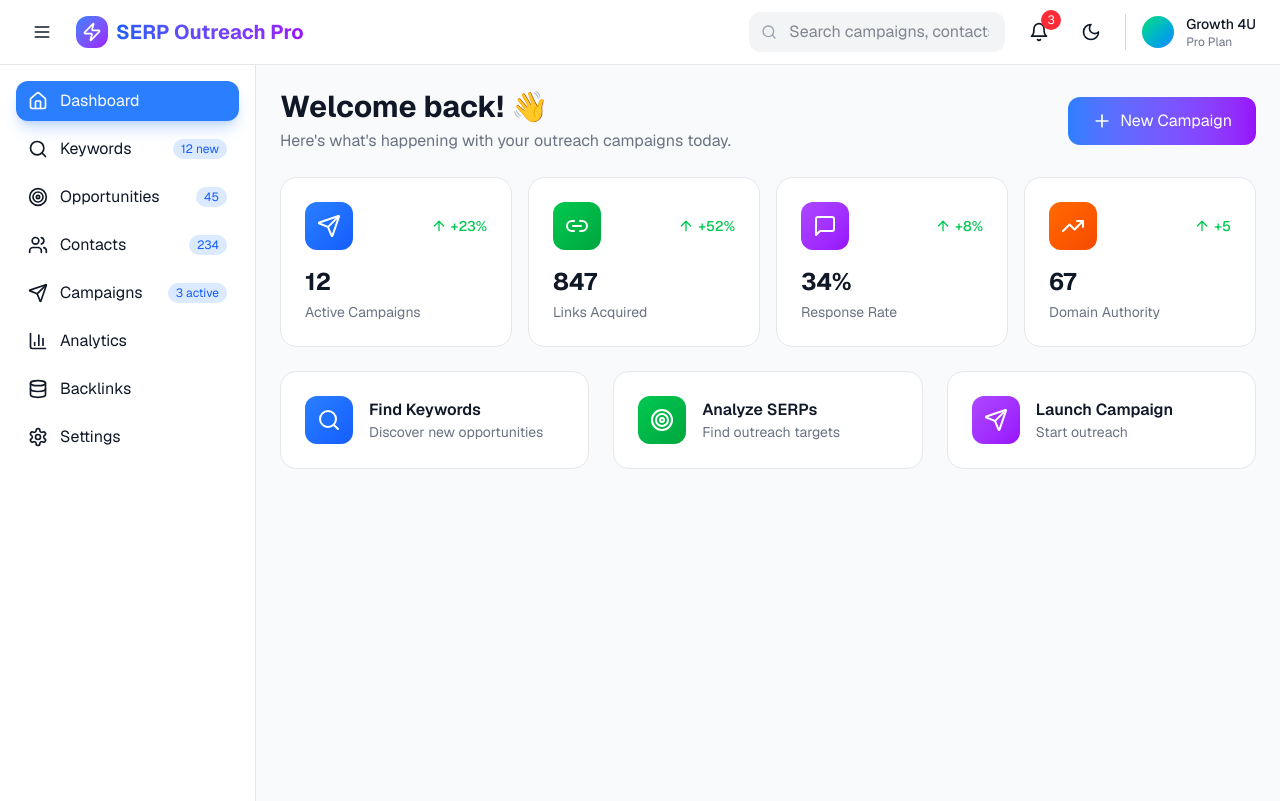
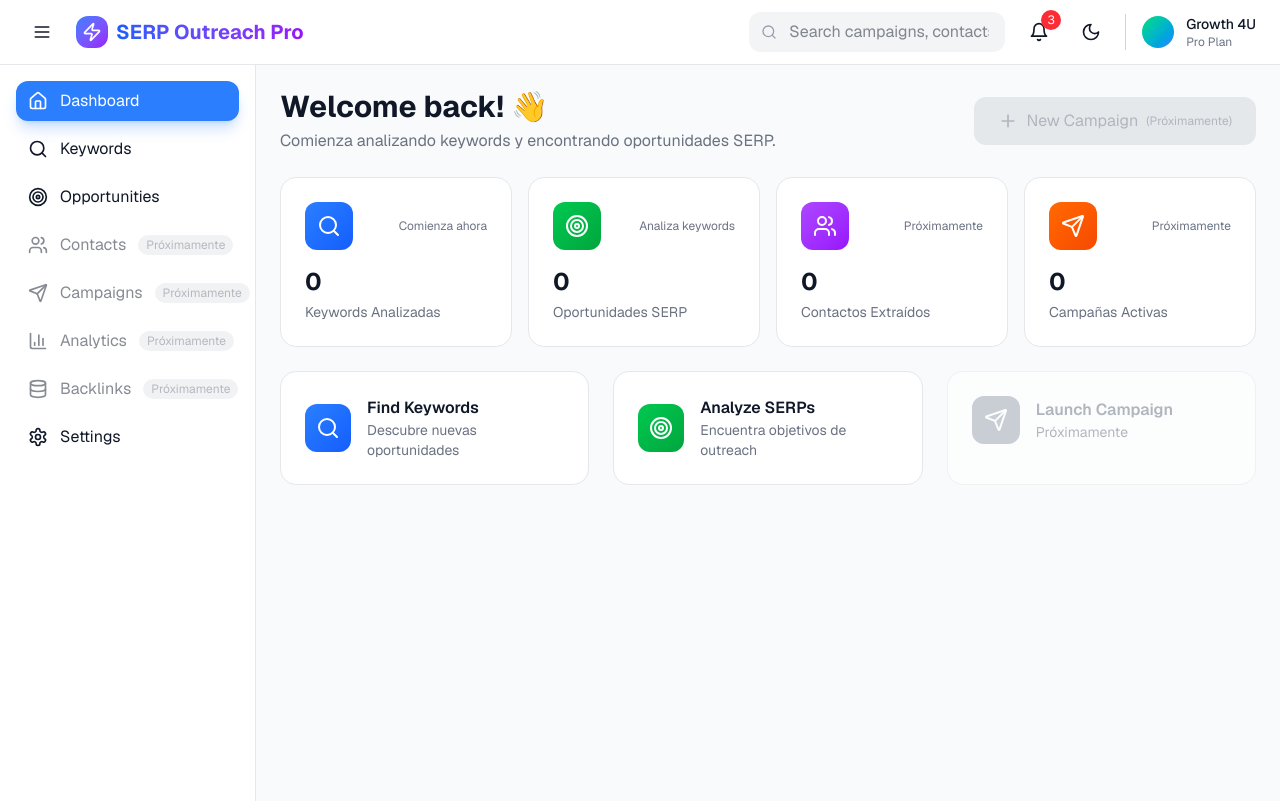
Before and after one commit to G4USystems/SERPOutreach, a Next.js app: page / in a window 1280 px wide. Built offline with nearby package versions, Linux system fonts and the light colour scheme.

Commit message:
Disable unimplemented features and show only active functionality

```diff
--- a/components/outreach-tool.tsx
+++ b/components/outreach-tool.tsx
@@ -94,22 +94,25 @@ export default function OutreachTool() {
           sticky top-16 transition-all duration-300 overflow-hidden`}>
           <nav className="p-4 space-y-2">
             {[
-              { icon: Home, label: 'Dashboard', id: 'dashboard', badge: null },
-              { icon: Search, label: 'Keywords', id: 'keywords', badge: '12 new' },
-              { icon: Target, label: 'Opportunities', id: 'opportunities', badge: '45' },
-              { icon: Users, label: 'Contacts', id: 'contacts', badge: '234' },
-              { icon: Send, label: 'Campaigns', id: 'campaigns', badge: '3 active' },
-              { icon: BarChart3, label: 'Analytics', id: 'analytics', badge: null },
-              { icon: Database, label: 'Backlinks', id: 'backlinks', badge: null },
-              { icon: Settings, label: 'Settings', id: 'settings', badge: null },
+              { icon: Home, label: 'Dashboard', id: 'dashboard', badge: null, enabled: true },
+              { icon: Search, label: 'Keywords', id: 'keywords', badge: null, enabled: true },
+              { icon: Target, label: 'Opportunities', id: 'opportunities', badge: null, enabled: true },
+              { icon: Users, label: 'Contacts', id: 'contacts', badge: 'Próximamente', enabled: false },
+              { icon: Send, label: 'Campaigns', id: 'campaigns', badge: 'Próximamente', enabled: false },
+              { icon: BarChart3, label: 'Analytics', id: 'analytics', badge: 'Próximamente', enabled: false },
+              { icon: Database, label: 'Backlinks', id: 'backlinks', badge: 'Próximamente', enabled: false },
+              { icon: Settings, label: 'Settings', id: 'settings', badge: null, enabled: true },
             ].map((item) => (
               <button
                 key={item.id}
-                onClick={() => setCurrentPage(item.id)}
+                onClick={() => item.enabled && setCurrentPage(item.id)}
+                disabled={!item.enabled}
                 className={`w-full flex items-center gap-3 px-3 py-2 rounded-lg transition-all
-                  ${currentPage === item.id
-                    ? 'bg-blue-500 text-white shadow-lg shadow-blue-500/25'
-                    : 'hover:bg-gray-100 dark:hover:bg-gray-700'}`}
+                  ${!item.enabled
+                    ? 'opacity-50 cursor-not-allowed'
+                    : currentPage === item.id
+                      ? 'bg-blue-500 text-white shadow-lg shadow-blue-500/25'
+                      : 'hover:bg-gray-100 dark:hover:bg-gray-700'}`}
               >
                 <item.icon className="w-5 h-5 flex-shrink-0" />
                 {sidebarOpen && (
@@ -117,9 +120,11 @@ export default function OutreachTool() {
                     <span className="flex-1 text-left">{item.label}</span>
                     {item.badge && (
                       <span className={`text-xs px-2 py-0.5 rounded-full ${
-                        currentPage === item.id
-                          ? 'bg-white/20 text-white'
-                          : 'bg-blue-100 text-blue-600 dark:bg-blue-900 dark:text-blue-300'
+                        !item.enabled
+                          ? 'bg-gray-200 text-gray-500 dark:bg-gray-700 dark:text-gray-400'
+                          : currentPage === item.id
+                            ? 'bg-white/20 text-white'
+                            : 'bg-blue-100 text-blue-600 dark:bg-blue-900 dark:text-blue-300'
                       }`}>
                         {item.badge}
                       </span>
@@ -139,6 +144,7 @@ export default function OutreachTool() {
           {currentPage === 'contacts' && <ContactsPage darkMode={darkMode} />}
           {currentPage === 'campaigns' && <CampaignsPage darkMode={darkMode} />}
           {currentPage === 'analytics' && <AnalyticsPage darkMode={darkMode} />}
+          {currentPage === 'settings' && <SettingsPage darkMode={darkMode} />}
         </main>
       </div>
     </div>
@@ -152,35 +158,35 @@ function Dashboard({ darkMode }: { darkMode: boolean }) {
 
   const stats = [
     {
-      label: 'Active Campaigns',
-      value: '12',
-      change: '+23%',
+      label: 'Keywords Analizadas',
+      value: '0',
+      change: 'Comienza ahora',
       trend: 'up',
-      icon: Send,
+      icon: Search,
       color: 'from-blue-500 to-blue-600'
     },
     {
-      label: 'Links Acquired',
-      value: '847',
-      change: '+52%',
+      label: 'Oportunidades SERP',
+      value: '0',
+      change: 'Analiza keywords',
       trend: 'up',
-      icon: Link2,
+      icon: Target,
       color: 'from-green-500 to-green-600'
     },
     {
-      label: 'Response Rate',
-      value: '34%',
-      change: '+8%',
+      label: 'Contactos Extraídos',
+      value: '0',
+      change: 'Próximamente',
       trend: 'up',
-      icon: MessageSquare,
+      icon: Users,
       color: 'from-purple-500 to-purple-600'
     },
     {
-      label: 'Domain Authority',
-      value: '67',
-      change: '+5',
+      label: 'Campañas Activas',
+      value: '0',
+      change: 'Próximamente',
       trend: 'up',
-      icon: TrendingUp,
+      icon: Send,
       color: 'from-orange-500 to-orange-600'
     },
   ];
@@ -191,13 +197,16 @@ function Dashboard({ darkMode }: { darkMode: boolean }) {
         <div>
           <h1 className="text-3xl font-bold">Welcome back! 👋</h1>
           <p className="text-gray-500 dark:text-gray-400 mt-1">
-            Here's what's happening with your outreach campaigns today.
+            Comienza analizando keywords y encontrando oportunidades SERP.
           </p>
         </div>
-        <button className="px-6 py-3 bg-gradient-to-r from-blue-500 to-purple-600 text-white rounded-lg
-          hover:shadow-lg hover:shadow-purple-500/25 transition-all duration-200 flex items-center gap-2">
+        <button
+          disabled
+          className="px-6 py-3 bg-gray-300 dark:bg-gray-700 text-gray-500 dark:text-gray-400 rounded-lg
+            cursor-not-allowed flex items-center gap-2 opacity-50">
           <Plus className="w-5 h-5" />
           New Campaign
+          <span className="text-xs">(Próximamente)</span>
         </button>
       </div>
 
@@ -211,9 +220,7 @@ function Dashboard({ darkMode }: { darkMode: boolean }) {
                 flex items-center justify-center group-hover:scale-110 transition-transform`}>
                 <stat.icon className="w-6 h-6 text-white" />
               </div>
-              <span className={`text-sm font-medium flex items-center gap-1
-                ${stat.trend === 'up' ? 'text-green-500' : 'text-red-500'}`}>
-                {stat.trend === 'up' ? <ArrowUp className="w-4 h-4" /> : <ArrowDown className="w-4 h-4" />}
+              <span className="text-xs text-gray-500 dark:text-gray-400">
                 {stat.change}
               </span>
             </div>
@@ -225,7 +232,9 @@ function Dashboard({ darkMode }: { darkMode: boolean }) {
 
       {/* Quick Actions */}
       <div className="grid grid-cols-1 lg:grid-cols-3 gap-6">
-        <div className={`${cardBg} ${borderColor} border rounded-xl p-6 hover:shadow-lg transition-all cursor-pointer group`}>
+        <button
+          onClick={() => window.location.href = '#keywords'}
+          className={`${cardBg} ${borderColor} border rounded-xl p-6 hover:shadow-lg transition-all cursor-pointer group text-left`}>
           <div className="flex items-center gap-4">
             <div className="w-12 h-12 bg-gradient-to-br from-blue-500 to-blue-600 rounded-lg
               flex items-center justify-center group-hover:scale-110 transition-transform">
@@ -233,12 +242,14 @@ function Dashboard({ darkMode }: { darkMode: boolean }) {
             </div>
             <div>
               <h3 className="font-semibold">Find Keywords</h3>
-              <p className="text-sm text-gray-500 dark:text-gray-400">Discover new opportunities</p>
+              <p className="text-sm text-gray-500 dark:text-gray-400">Descubre nuevas oportunidades</p>
             </div>
           </div>
-        </div>
+        </button>
 
-        <div className={`${cardBg} ${borderColor} border rounded-xl p-6 hover:shadow-lg transition-all cursor-pointer group`}>
+        <button
+          onClick={() => window.location.href = '#opportunities'}
+          className={`${cardBg} ${borderColor} border rounded-xl p-6 hover:shadow-lg transition-all cursor-pointer group text-left`}>
           <div className="flex items-center gap-4">
             <div className="w-12 h-12 bg-gradient-to-br from-green-500 to-green-600 rounded-lg
               flex items-center justify-center group-hover:scale-110 transition-transform">
@@ -246,20 +257,20 @@ function Dashboard({ darkMode }: { darkMode: boolean }) {
             </div>
             <div>
               <h3 className="font-semibold">Analyze SERPs</h3>
-              <p className="text-sm text-gray-500 dark:text-gray-400">Find outreach targets</p>
+              <p className="text-sm text-gray-500 dark:text-gray-400">Encuentra objetivos de outreach</p>
             </div>
           </div>
-        </div>
+        </button>
 
-        <div className={`${cardBg} ${borderColor} border rounded-xl p-6 hover:shadow-lg transition-all cursor-pointer group`}>
+        <div className={`${cardBg} ${borderColor} border rounded-xl p-6 opacity-50 cursor-not-allowed`}>
           <div className="flex items-center gap-4">
-            <div className="w-12 h-12 bg-gradient-to-br from-purple-500 to-purple-600 rounded-lg
-              flex items-center justify-center group-hover:scale-110 transition-transform">
+            <div className="w-12 h-12 bg-gray-400 dark:bg-gray-600 rounded-lg
+              flex items-center justify-center">
               <Send className="w-6 h-6 text-white" />
             </div>
             <div>
-              <h3 className="font-semibold">Launch Campaign</h3>
-              <p className="text-sm text-gray-500 dark:text-gray-400">Start outreach</p>
+              <h3 className="font-semibold text-gray-500 dark:text-gray-400">Launch Campaign</h3>
+              <p className="text-sm text-gray-500 dark:text-gray-400">Próximamente</p>
             </div>
           </div>
         </div>
@@ -381,18 +392,109 @@ function AnalyticsPage({ darkMode }: { darkMode: boolean }) {
     <div className="space-y-6">
       <div className="flex justify-between items-center">
         <h1 className="text-3xl font-bold">Analytics</h1>
-        <button className={`px-4 py-2 ${cardBg} ${borderColor} border rounded-lg
-          hover:shadow-md transition-all flex items-center gap-2`}>
+        <button
+          disabled
+          className="px-4 py-2 bg-gray-300 dark:bg-gray-700 text-gray-500 dark:text-gray-400 rounded-lg
+            cursor-not-allowed flex items-center gap-2 opacity-50">
           <Download className="w-4 h-4" />
           Export Report
         </button>
       </div>
 
       <div className={`${cardBg} ${borderColor} border rounded-xl p-6`}>
-        <p className="text-center text-gray-500 dark:text-gray-400 py-12">
-          Analytics will be available once you have campaign data
-        </p>
+        <div className="text-center py-12">
+          <Activity className="w-16 h-16 mx-auto text-gray-400 mb-4" />
+          <p className="text-gray-500 dark:text-gray-400 text-lg font-medium mb-2">
+            Analytics Próximamente
+          </p>
+          <p className="text-gray-400 dark:text-gray-500 text-sm">
+            Las métricas estarán disponibles una vez que tengas datos de campañas
+          </p>
+        </div>
       </div>
     </div>
   );
 }
+
+// Settings Page
+function SettingsPage({ darkMode }: { darkMode: boolean }) {
+  const cardBg = darkMode ? 'bg-gray-800' : 'bg-white';
+  const borderColor = darkMode ? 'border-gray-700' : 'border-gray-200';
+
+  return (
+    <div className="space-y-6">
+      <h1 className="text-3xl font-bold">Settings</h1>
+
+      <div className={`${cardBg} ${borderColor} border rounded-xl p-6`}>
+        <h2 className="text-xl font-semibold mb-4">Webhooks Configuration</h2>
+        <div className="space-y-4">
+          <div>
+            <label className="block text-sm font-medium mb-2">Keywords Webhook</label>
+            <input
+              type="text"
+              value="https://n8n-growth4u-u37225.vm.elestio.app/webhook/v0-KWs"
+              readOnly
+              className={`w-full px-4 py-2 rounded-lg ${darkMode ? 'bg-gray-700' : 'bg-gray-100'}
+                focus:outline-none focus:ring-2 focus:ring-blue-500`}
+            />
+            <p className="text-xs text-gray-500 dark:text-gray-400 mt-1">✅ Activo</p>
+          </div>
+
+          <div>
+            <label className="block text-sm font-medium mb-2">SERP Analysis Webhook</label>
+            <input
+              type="text"
+              value="https://n8n-growth4u-u37225.vm.elestio.app/webhook/SERP-outreach"
+              readOnly
+              className={`w-full px-4 py-2 rounded-lg ${darkMode ? 'bg-gray-700' : 'bg-gray-100'}
+                focus:outline-none focus:ring-2 focus:ring-blue-500`}
+            />
+            <p className="text-xs text-gray-500 dark:text-gray-400 mt-1">✅ Activo</p>
+          </div>
+
+          <div className="opacity-50">
+            <label className="block text-sm font-medium mb-2">Contact Enrichment Webhook</label>
+            <input
+              type="text"
+              placeholder="Próximamente"
+              disabled
+              className={`w-full px-4 py-2 rounded-lg ${darkMode ? 'bg-gray-700' : 'bg-gray-100'}
+                cursor-not-allowed`}
+            />
+            <p className="text-xs text-gray-500 dark:text-gray-400 mt-1">⏳ Próximamente</p>
+          </div>
+
+          <div className="opacity-50">
+            <label className="block text-sm font-medium mb-2">Campaign Execution Webhook</label>
+            <input
+              type="text"
+              placeholder="Próximamente"
+              disabled
+              className={`w-full px-4 py-2 rounded-lg ${darkMode ? 'bg-gray-700' : 'bg-gray-100'}
+                cursor-not-allowed`}
+            />
+            <p className="text-xs text-gray-500 dark:text-gray-400 mt-1">⏳ Próximamente</p>
+          </div>
+        </div>
+      </div>
+
+      <div className={`${cardBg} ${borderColor} border rounded-xl p-6`}>
+        <h2 className="text-xl font-semibold mb-4">Application Info</h2>
+        <div className="space-y-2 text-sm">
+          <div className="flex justify-between">
+            <span className="text-gray-500 dark:text-gray-400">Version:</span>
+            <span className="font-medium">1.0.0</span>
+          </div>
+          <div className="flex justify-between">
+            <span className="text-gray-500 dark:text-gray-400">Status:</span>
+            <span className="font-medium text-green-500">✅ Operational</span>
+          </div>
+          <div className="flex justify-between">
+            <span className="text-gray-500 dark:text-gray-400">Active Features:</span>
+            <span className="font-medium">Keywords, SERP Analysis</span>
+          </div>
+        </div>
+      </div>
+    </div>
+  );
+}
```
